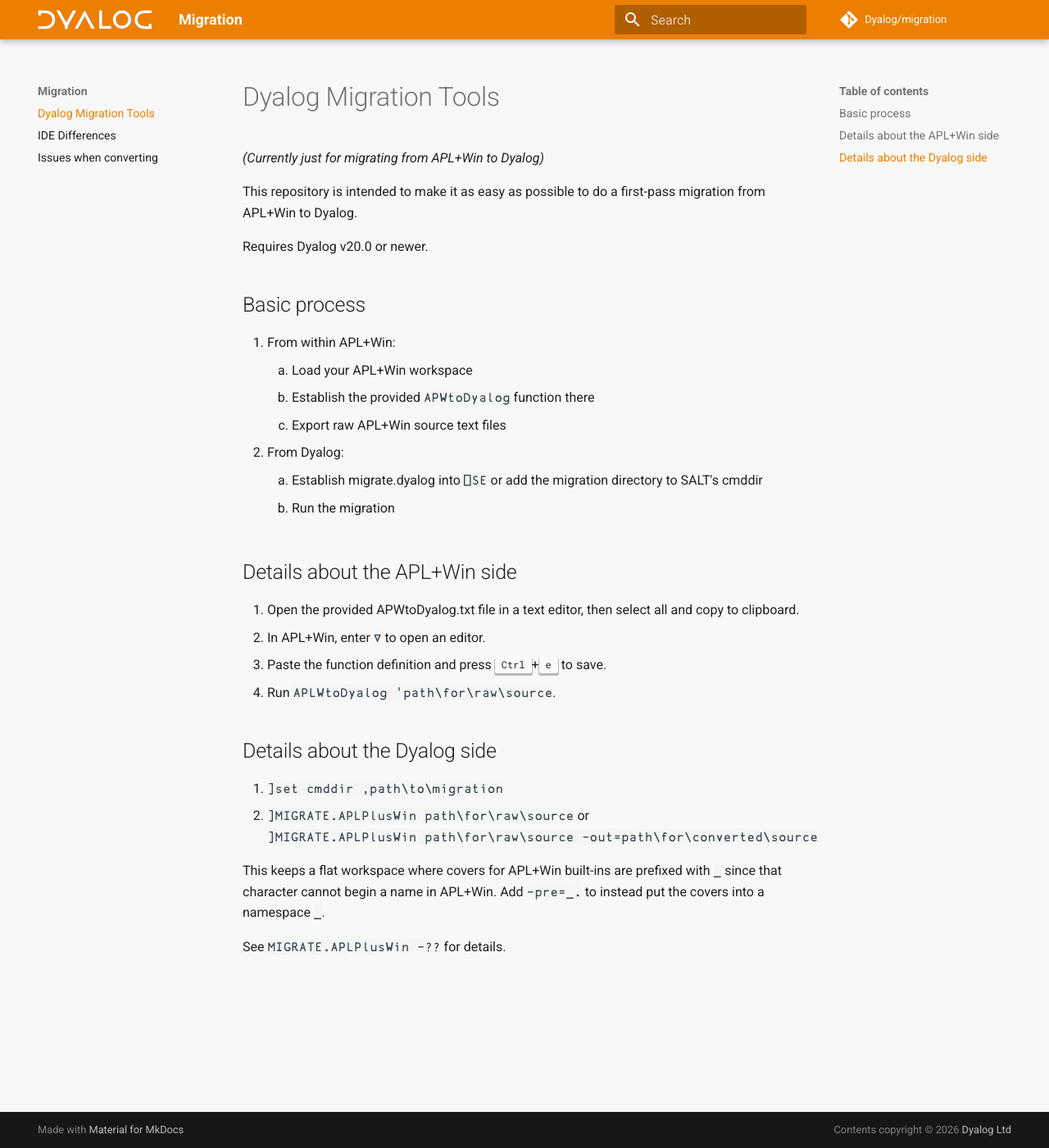
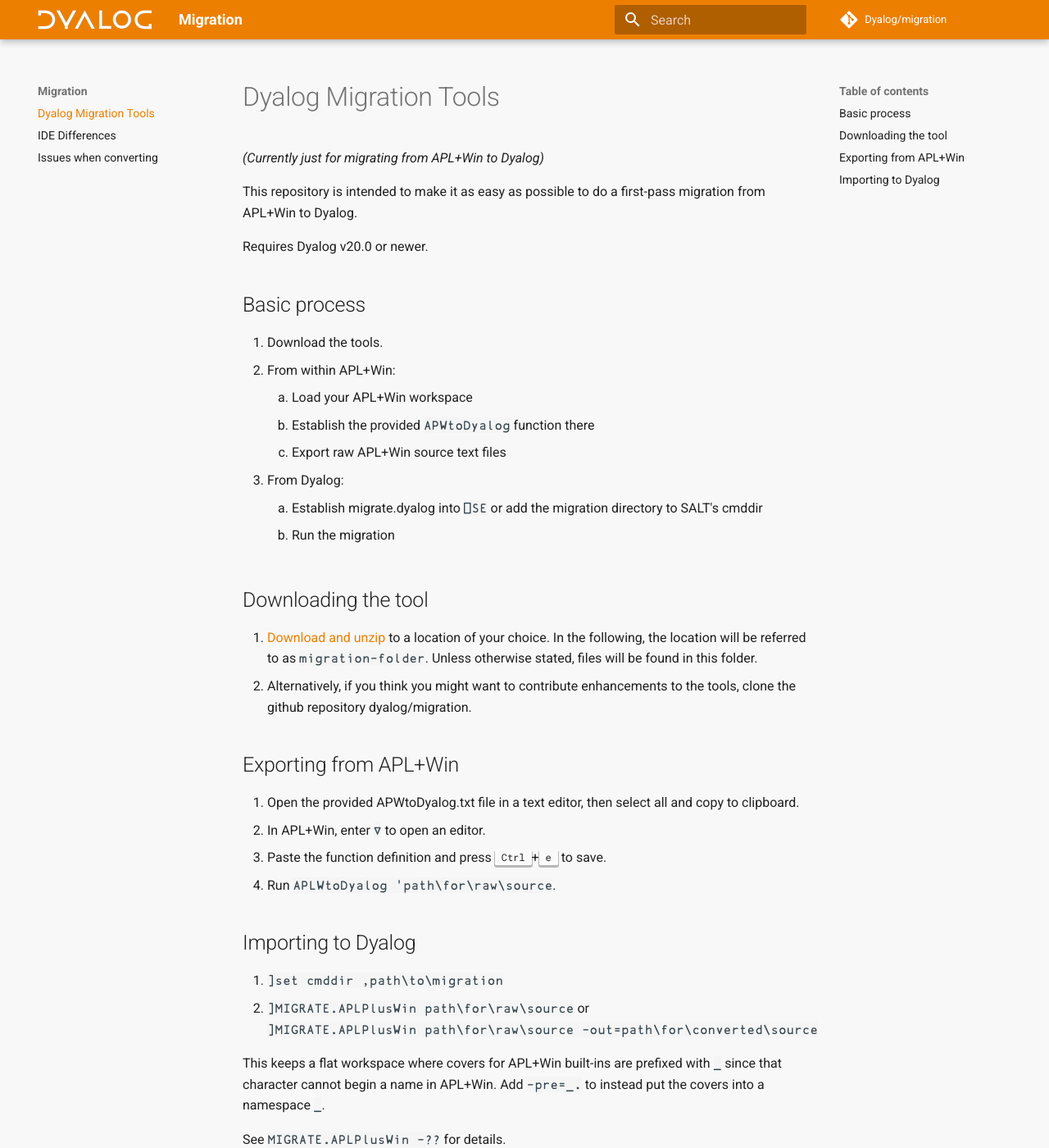
Before and after one commit to Dyalog/migration, an MkDocs documentation site: the page built from docs/index.md, in a window 1280 px wide and 1400 px high. Shown: the whole window at 82% size. Built offline with MkDocs 1.6.1 and Material for MkDocs 9.7.7, drawn with Linux system fonts in a browser that asks for light colours; comment, search, counter and statistics services are not loaded.

Commit message:
Add download instructions

```diff
--- a/docs/index.md
+++ b/docs/index.md
@@ -8,22 +8,28 @@
 
 ## Basic process
 
-1. From within APL+Win:
+1. Download the tools.
+2. From within APL+Win:
     1. Load your APL+Win workspace
     2. Establish the provided `APWtoDyalog` function there
     3. Export raw APL+Win source text files
-2. From Dyalog:
+3. From Dyalog:
     1. Establish migrate.dyalog into `⎕SE` or add the migration directory to SALT's cmddir
     2. Run the migration
 
-## Details about the APL+Win side
+## Downloading the tool
+
+1. [Download and unzip](https://github.com/Dyalog/migration/archive/refs/heads/main.zip) to a location of your choice. In the following, the location will be referred to as `migration-folder`. Unless otherwise stated, files will be found in this folder.
+2. Alternatively, if you think you might want to contribute enhancements to the tools, clone the github repository dyalog/migration.
+
+## Exporting from APL+Win
 
 1. Open the provided APWtoDyalog.txt file in a text editor, then select all and copy to clipboard.
 2. In APL+Win, enter `∇` to open an editor.
 3. Paste the function definition and press <kbd>Ctrl</kbd>+<kbd>e</kbd> to save.
 4. Run `APLWtoDyalog 'path\for\raw\source`.
 
-## Details about the Dyalog side
+## Importing to Dyalog
 
 1. `]set cmddir ,path\to\migration`
 2. `]MIGRATE.APLPlusWin path\for\raw\source` or `]MIGRATE.APLPlusWin path\for\raw\source -out=path\for\converted\source`
```
